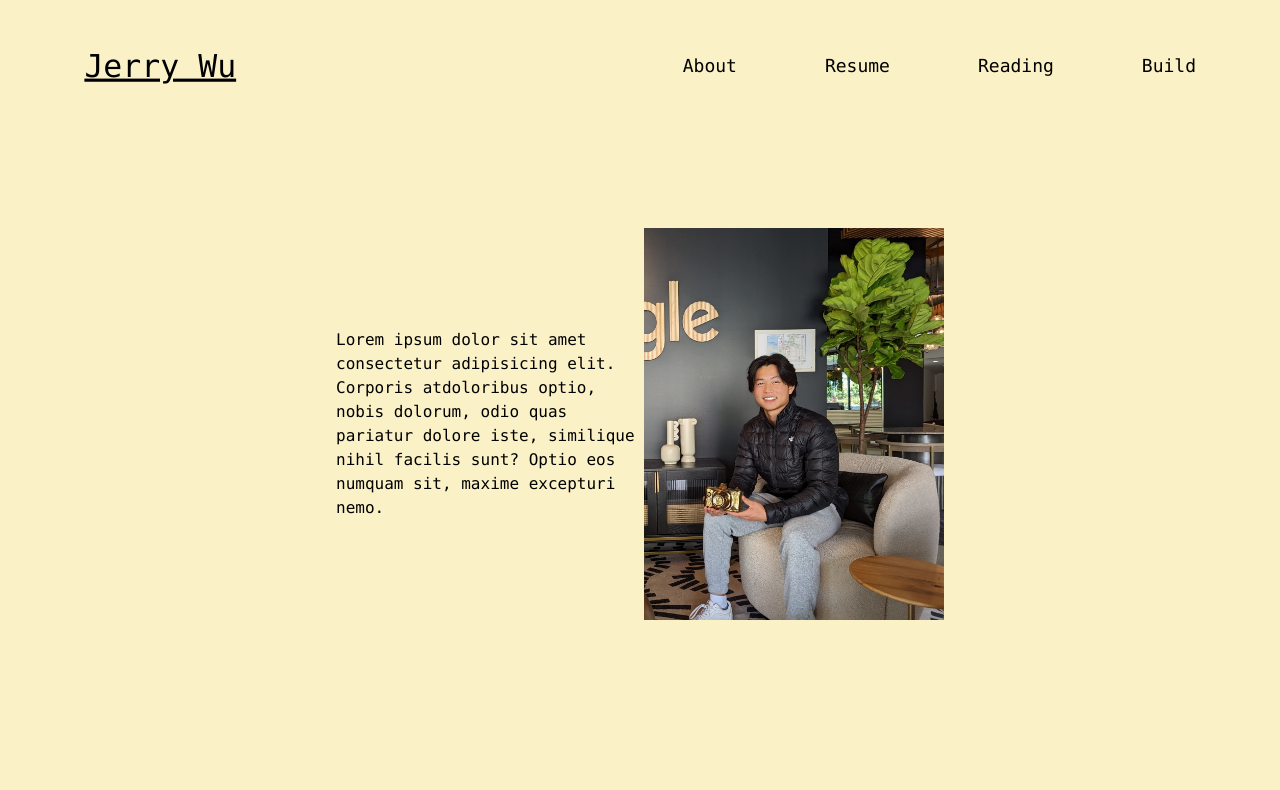
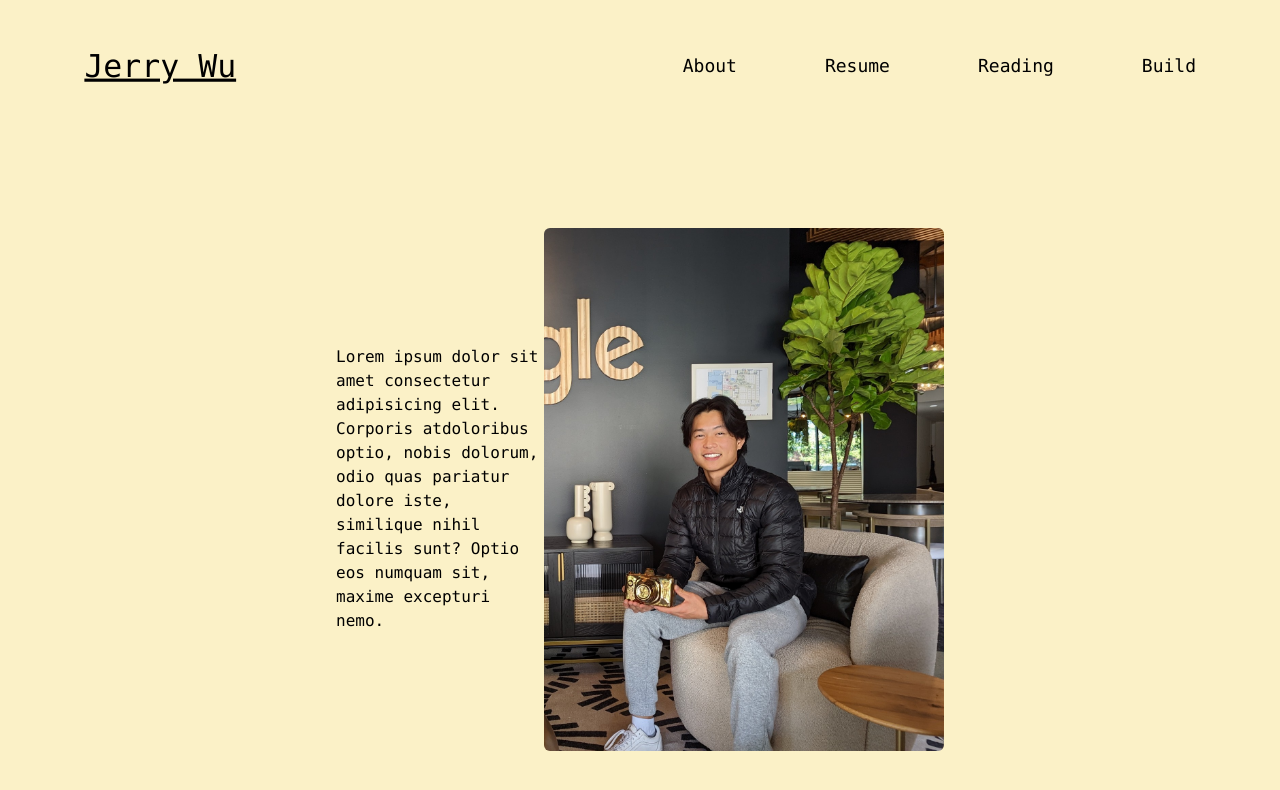
Before and after one commit to jerryowu/personal-website, a Next.js app: page / in a window 1280 px wide. Shown: the top 790 px of the page. Built offline with nearby package versions, Linux system fonts and the light colour scheme.

Commit message:
created basic build page

```diff
--- a/app/page.tsx
+++ b/app/page.tsx
@@ -16,9 +16,10 @@ export default function Home() {
           <Image
             src={camera_photo}
             alt="Headshot"
-            width={300}
-            height={300}
+            width={400}
+            height={400}
             priority
+            className="rounded-md transition-transform duration-300 hover:scale-105"
           />
         </div>
       </div>
```
Also changed, not shown: app/build/page.tsx.
